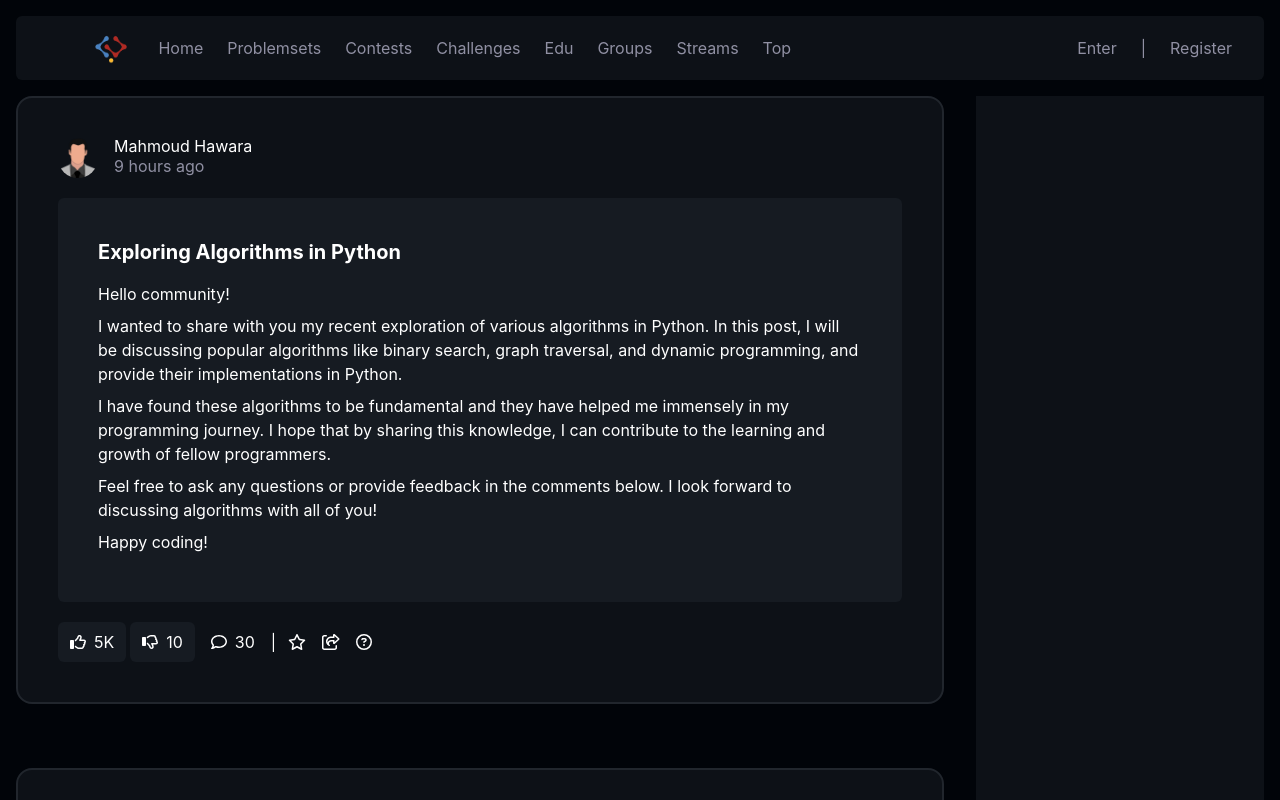
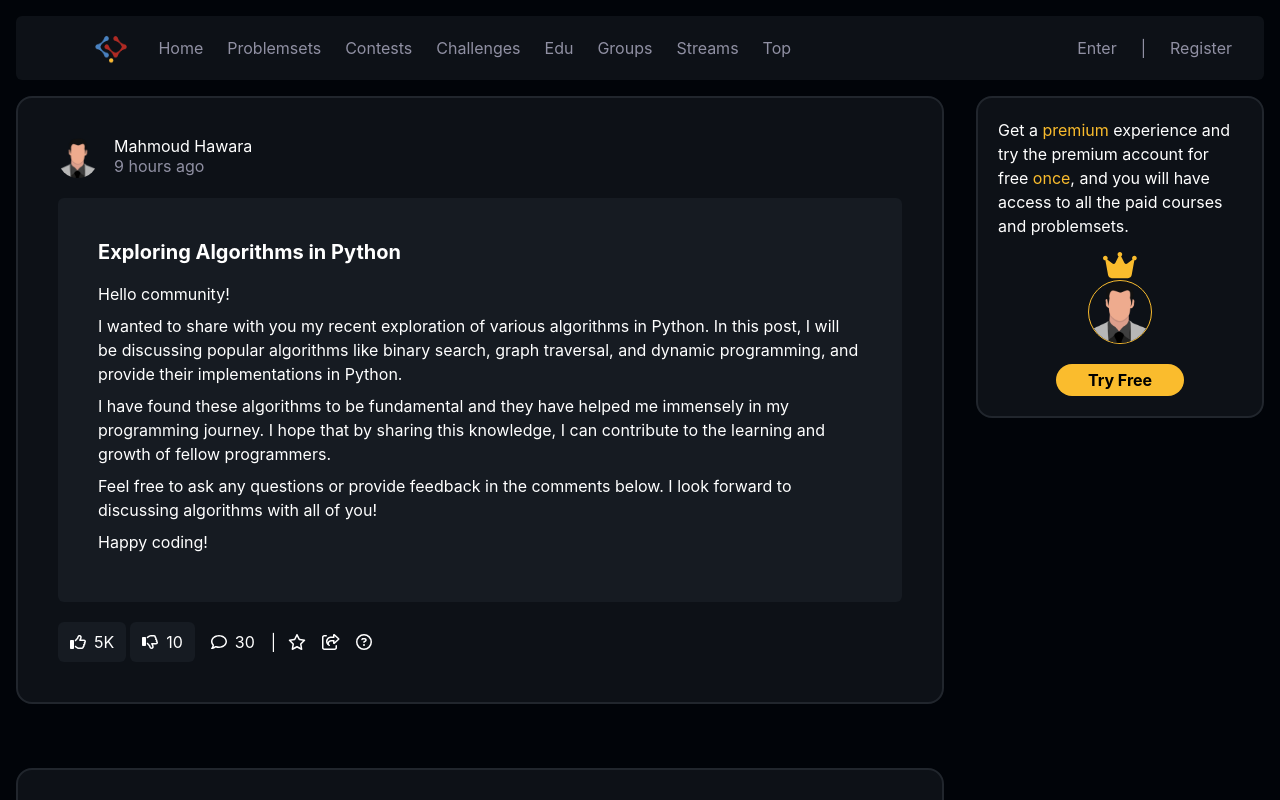
Before and after one commit to Sync-Arena/Graduation_Project, a React (Create React App) app in the folder Frontend/: page /home in a window 1280 px wide. Shown: the top 800 px of the page. Built offline with nearby package versions, Linux system fonts and the light colour scheme.

Commit message:
add Premuim Card

```diff
--- a/Frontend/src/Components/Blogs/Blog.js
+++ b/Frontend/src/Components/Blogs/Blog.js
@@ -45,7 +45,7 @@ function Blog({ blog }) {
             <div className='flex items-center mb-5'>
                 <img
                     src={img} // blog.author.img
-                    class="w-10 h-10 rounded-full mr-4"
+                    className="w-10 h-10 rounded-full mr-4"
                     alt={`${blog.author.name}`}
                 />
                 <div class="text_sm">
--- /dev/null
+++ b/Frontend/src/Components/Cards/ContestsCard.js
@@ -0,0 +1,11 @@
+import React from 'react'
+
+function ContestsCard() {
+  return (
+    <div>
+
+    </div>
+  )
+}
+
+export default ContestsCard
--- /dev/null
+++ b/Frontend/src/Components/Cards/PremiumCard.js
@@ -0,0 +1,26 @@
+import React from 'react'
+import img from '../../Assets/Images/avatar.png' // de hatetshal lma n3ml el database
+import { FontAwesomeIcon } from '@fortawesome/react-fontawesome'
+import { faCrown } from '@fortawesome/free-solid-svg-icons'
+function PremiumCard() {
+    return (
+        <div className='bg-second_bg_color_dark p-5 rounded-2xl mb-5 border-2 border-main_border_color_dark'>
+            <p className='text-main_font_color_dark mb-3'>Get a <span className='text-yellow_font_color'>premium</span> experience and try the premium account for free <span className='text-yellow_font_color'>once</span>,
+                and you will have access to all the paid courses and problemsets.
+            </p>
+            <div className='flex flex-col justify-center items-center mb-5'>
+                <FontAwesomeIcon icon={faCrown} className='text-yellow_font_color text-3xl ' />
+                <img
+                    src={img}
+                    className="w-16 h-16 rounded-full border border-yellow_font_color"
+                    alt=""
+                />
+            </div>
+            <div className='flex justify-center '>
+                <button className='inline-block bg-yellow_font_color font-bold px-8 py-1 rounded-3xl'>Try Free</button>
+            </div>
+        </div>
+    )
+}
+
+export default PremiumCard
--- /dev/null
+++ b/Frontend/src/Components/Cards/StreamsCard.js
@@ -0,0 +1,11 @@
+import React from 'react'
+
+function StreamsCard() {
+    return (
+        <div>
+
+        </div>
+    )
+}
+
+export default StreamsCard
--- a/Frontend/src/Pages/Home.js
+++ b/Frontend/src/Pages/Home.js
@@ -1,5 +1,8 @@
 import React, { useState } from 'react'
 import Blog from '../Components/Blogs/Blog'
+import ContestsCard from '../Components/Cards/ContestsCard'
+import StreamsCard from '../Components/Cards/StreamsCard'
+import PremiumCard from '../Components/Cards/PremiumCard'
 function Home() {
   // const [blogs, setBlogs] = useState([])
   function getBlogs() {
@@ -63,7 +66,11 @@ function Home() {
       <div className='col-span-4 md:col-span-3'>
         {blogsComponents}
       </div>
-      <div className='hidden bg-second_bg_color_dark md:block'></div>
+      <div className='hidden  md:block'>
+        <ContestsCard />
+        <StreamsCard />
+        <PremiumCard />
+      </div>
     </div>
   )
 }
```
